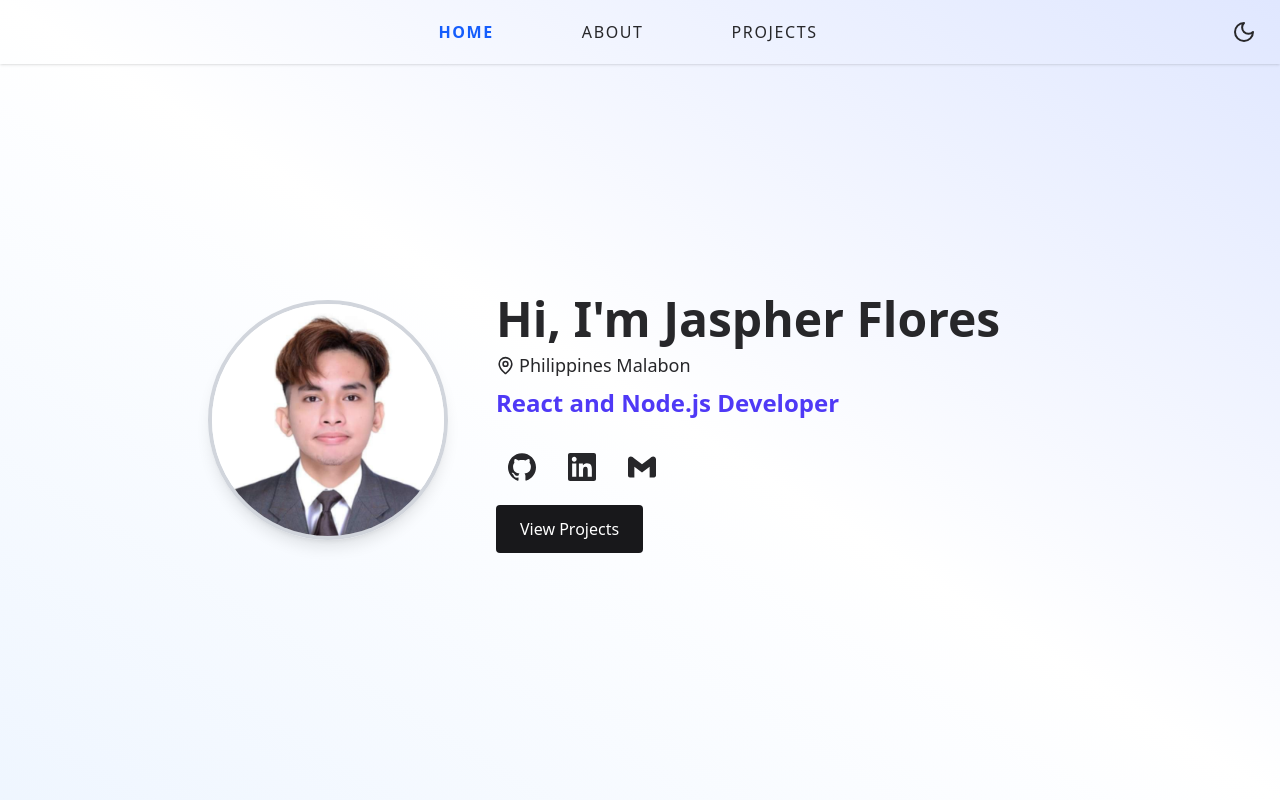
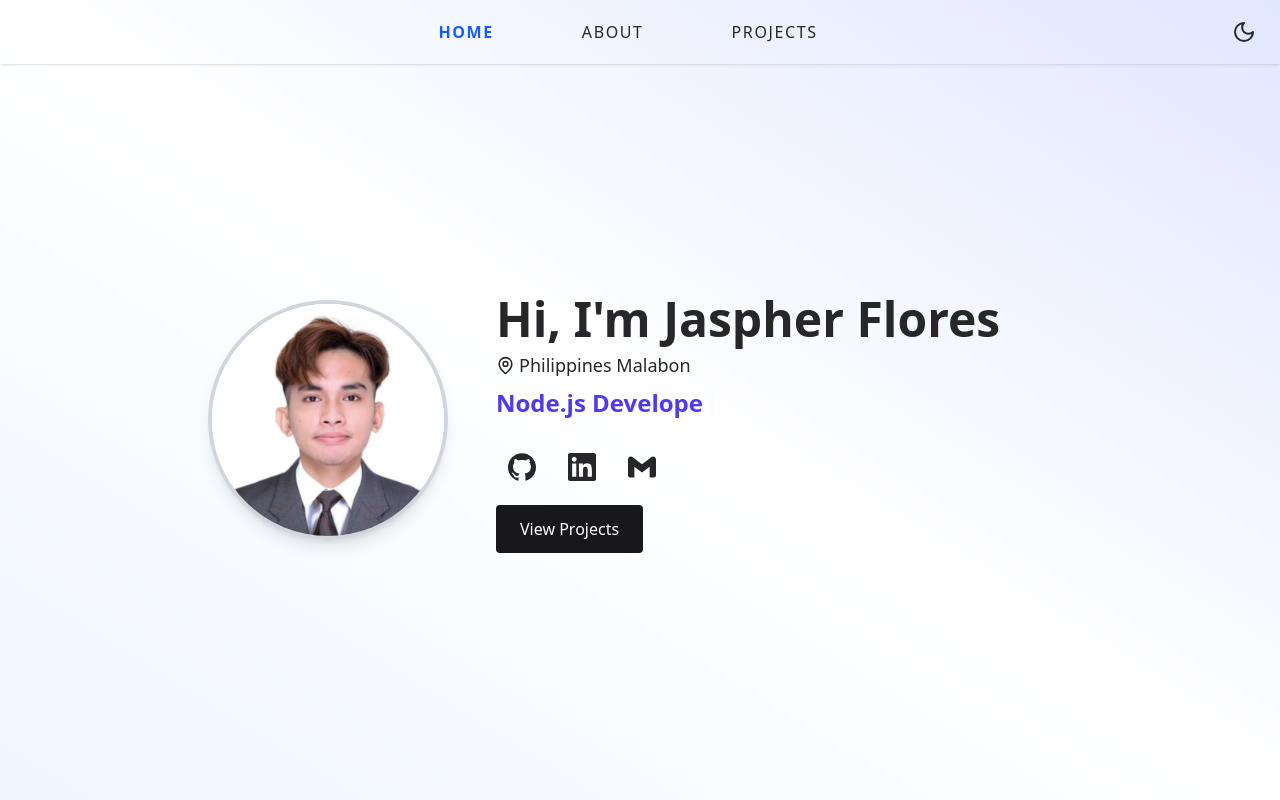
Before and after one commit to yong-fbug/YongPortfolio, a React (Vite) app: page / in a window 1280 px wide. Built offline with nearby package versions, Linux system fonts and the light colour scheme.

Commit message:
Add typewriter

```diff
--- a/src/Pages/HomeSection.tsx
+++ b/src/Pages/HomeSection.tsx
@@ -2,6 +2,7 @@ import { motion } from "framer-motion";
 import myImage from "../assets/myImage/jaspherflores.jpeg";
 import { SiGithub, SiGmail, SiLinkedin } from "react-icons/si";
 import { MapPin } from "lucide-react";
+import { Typewriter } from "react-simple-typewriter";
 
 export const HomeSection = () => {
   return (
@@ -48,7 +49,15 @@ export const HomeSection = () => {
         </div>
 
         <h2 className="text-xl md:text-2xl font-semibold text-indigo-600 dark:text-indigo-300 mb-4">
-          React and Node.js Developer
+          <Typewriter
+            words={["React Developer", "Node.js Developer"]}
+            loop
+            cursor
+            cursorStyle="|"
+            typeSpeed={80}
+            deleteSpeed={50}
+            delaySpeed={1000}
+          />
         </h2>
         <span
           className="inline-block text-sm font-medium px-3 py-1 rounded-full mt -2 mb-5
```
